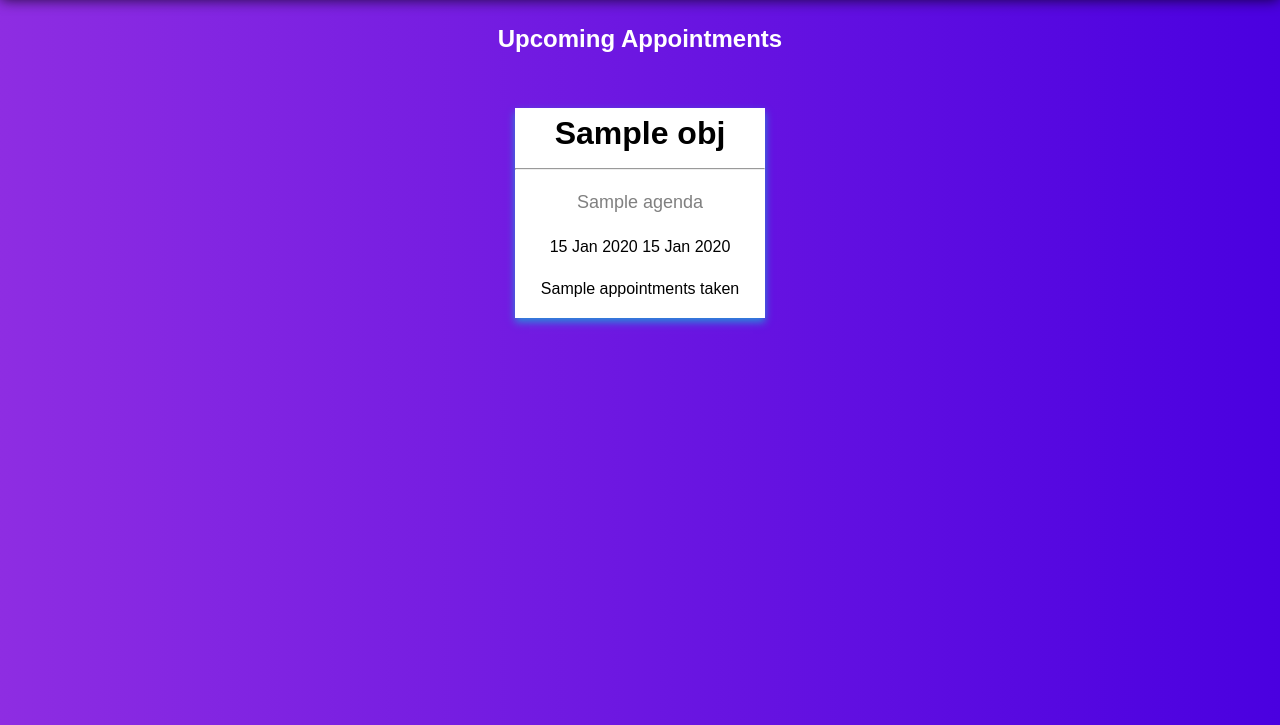
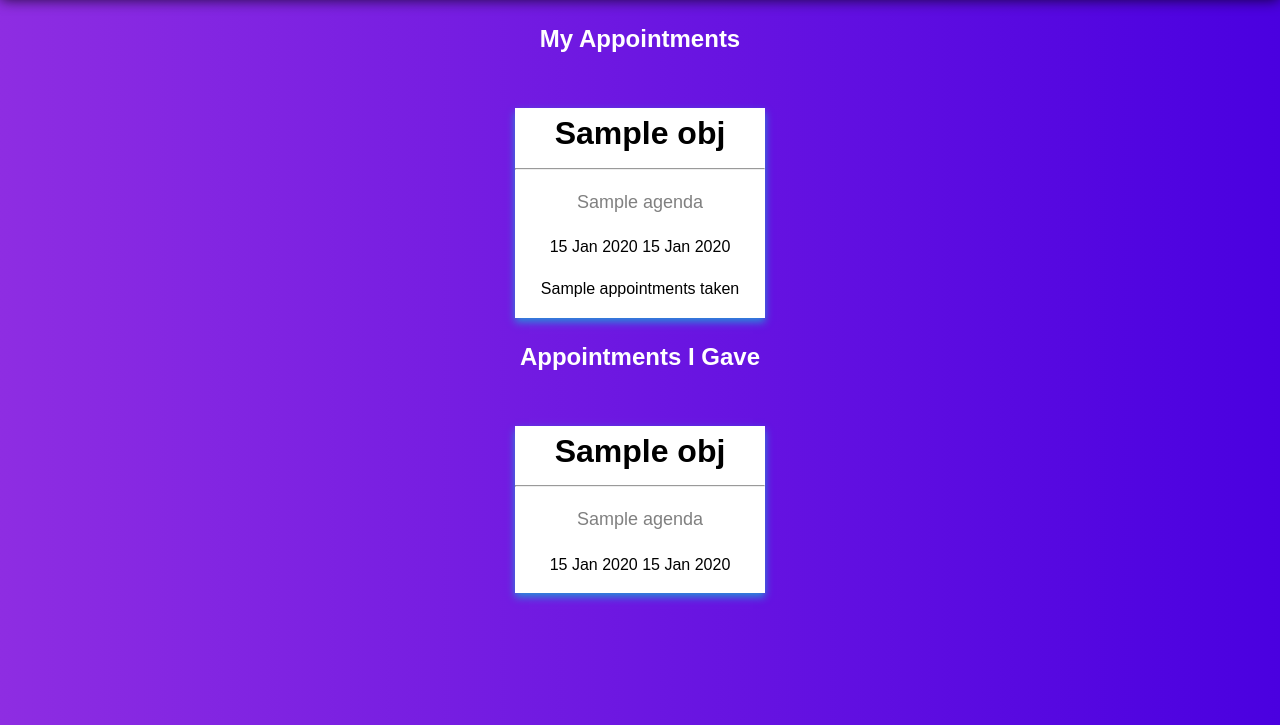
Before and after one commit to nickgaur/nybulabackend, a Node server app: template views/index.ejs in a window 1280 px wide. Shown: the part 75-800 px from the top of the page. Run offline with Node 20, Linux system fonts and the light colour scheme; the template is opened without the code that fills it: most values are stand-ins (such as "Sample title", 1, 10 or a date in 2020); some libraries are stand-ins or nearby versions.

Commit message:
appointments given

```diff
--- a/controllers/appointments.js
+++ b/controllers/appointments.js
@@ -11,6 +11,7 @@ module.exports.postAppointmentForm = async (req, res) => {
         const gUser = await User.findOne({ email });
         const userID = req.session.userID;
         const currentUser = await User.findById(userID);
+        if(email !== currentUser.email && gUser && gUser.status){
             const newAppointment = new Appointment(req.body);
             newAppointment.guestUser = gUser._id;
             newAppointment.author = req.session.userID;
@@ -22,6 +23,10 @@ module.exports.postAppointmentForm = async (req, res) => {
             await gUser.save();
             res.redirect('/');
         }
+        else {
+            res.redirect("/appointments")
+        }
+    }
     catch(err){
         res.redirect('/appointments');
     }
--- a/views/index.ejs
+++ b/views/index.ejs
@@ -20,7 +20,7 @@
 	</header>
 
   <section>
-    <h1 class="upcoming">Upcoming Appointments</h1>
+    <h1 class="upcoming">My Appointments</h1>
   </section>
 
 <div class="flex-container">
@@ -33,27 +33,23 @@
       <p><%= appointment.name %> </p>
     </div>
   <% }) %>
-  <!-- <div class="card">
-    <h1 class="title">Title</h1>
-    <hr>
-    <p class="agenda">Agenda</p>
-    <p>Time</p>
-    <p>Guest</p>
-  </div>
-  <div class="card">
-    <h1 class="title">Title</h1>
-    <hr>
-    <p class="agenda">Agenda</p>
-    <p>Time</p>
-    <p>Guest</p>
-  </div>
-  <div class="card">
-    <h1 class="title">Title</h1>
-    <hr>
-    <p class="agenda">Agenda</p>
-    <p>Time</p>
-    <p>Guest</p>
-  </div> -->
 </div>
+
+  <section>
+    <h1 class="upcoming">Appointments I Gave</h1>
+  </section>
+
+<div class="flex-container">
+  <% appointmentsGiven.map((appointment) => { %>
+    <div class="card">
+      <h1 class="title"><%= appointment.obj.title %> </h1>
+      <hr>
+      <p class="agenda"><%= appointment.obj.agenda %> </p>
+      <p><%= appointment.obj.date %> <%= appointment.obj.time %></p>
+
+    </div>
+  <% }) %>
+</div>
+
 </body>
 </html>
```
Also changed, not shown: controllers/home.js (+10 -5 lines). Lines whose indentation alone changed are shown as unchanged.
